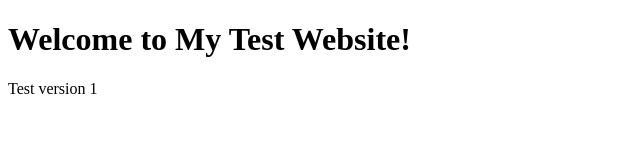
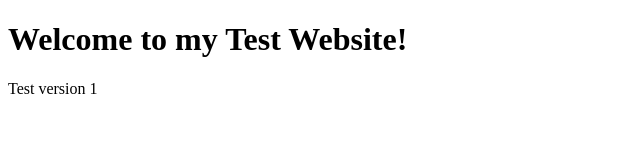
Before and after one commit to Sjiub/BioBabes, a plain HTML site: page index.html in a window 1280 px wide. Shown: the full height of the page, 0-640 px from the left. Drawn offline with Linux system fonts and the light colour scheme.

Commit message:
Version 1

```diff
--- a/index.html
+++ b/index.html
@@ -4,7 +4,7 @@
   <title>My Test Website</title>
 </head>
 <body>
-  <h1>Welcome to My Test Website!</h1>
+  <h1>Welcome to my Test Website!</h1>
   <p>Test version 1</p>
 </body>
 </html>
```
